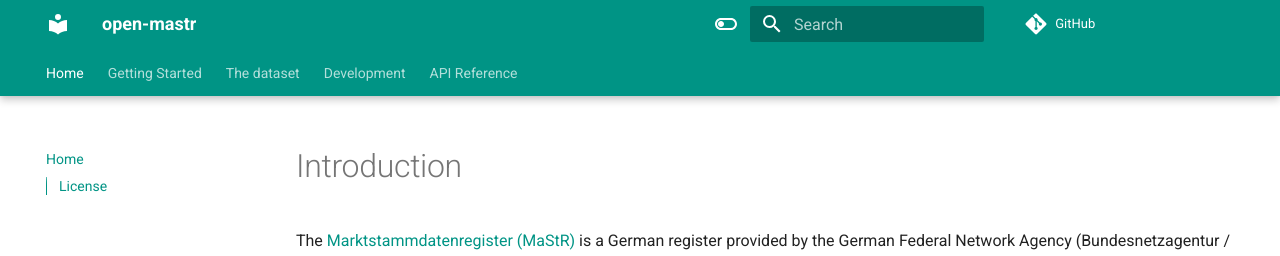
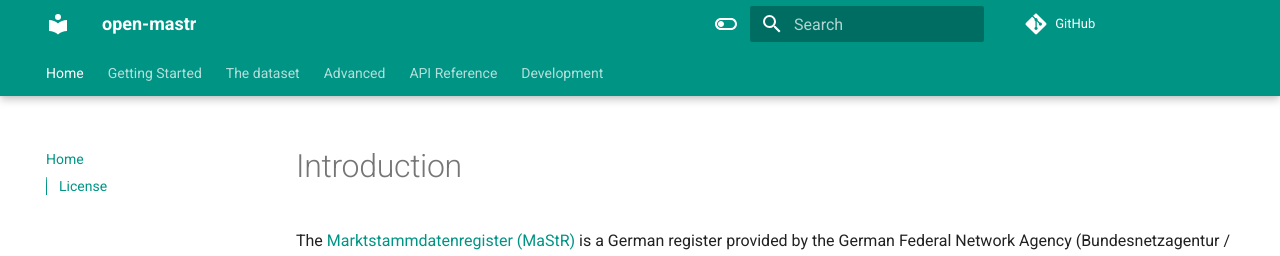
Before and after one commit to OpenEnergyPlatform/open-MaStR, an MkDocs documentation site: the page built from docs/index.md, in a window 1280 px wide. Shown: the top 256 px of the page. Built offline with MkDocs 1.6.1 and Material for MkDocs 9.7.7, drawn with Linux system fonts in a browser that asks for light colours; comment, search, counter and statistics services are not loaded; some of the changed lines change nothing that is shown.

Commit message:
Update the naviation #434

```diff
--- a/mkdocs.yml
+++ b/mkdocs.yml
@@ -69,13 +69,17 @@ nav:
   - Home: index.md
   - Getting Started: getting_started.md
   - The dataset: dataset.md
+  - Advanced:
+    - Configuration: advanced/configuration.md
+    - Bulk Download: advanced/bulk_download.md
+    - SOAP API Download: advanced/api_download.md
+  - API Reference:
+    - Basic Usage: reference/basic.md
+    - Advanced Usage of the MaStR SOAP-API: reference/advanced.md
   - Development:
     - Contributing: development/contributing_mirror.md
     - Release Procedure: development/release_procedure_mirror.md
     - Changelog: development/changelog_mirror.md
-  - API Reference:
-    - Basic Usage: reference/basic.md
-    - Advanced Usage of the MaStR SOAP-API: reference/advanced.md
 
 repo_url: https://github.com/OpenEnergyPlatform/open-MaStR
 site_description: A package that provides an interface for downloading and processing the data of the Marktstammdatenregister (MaStR)
```
